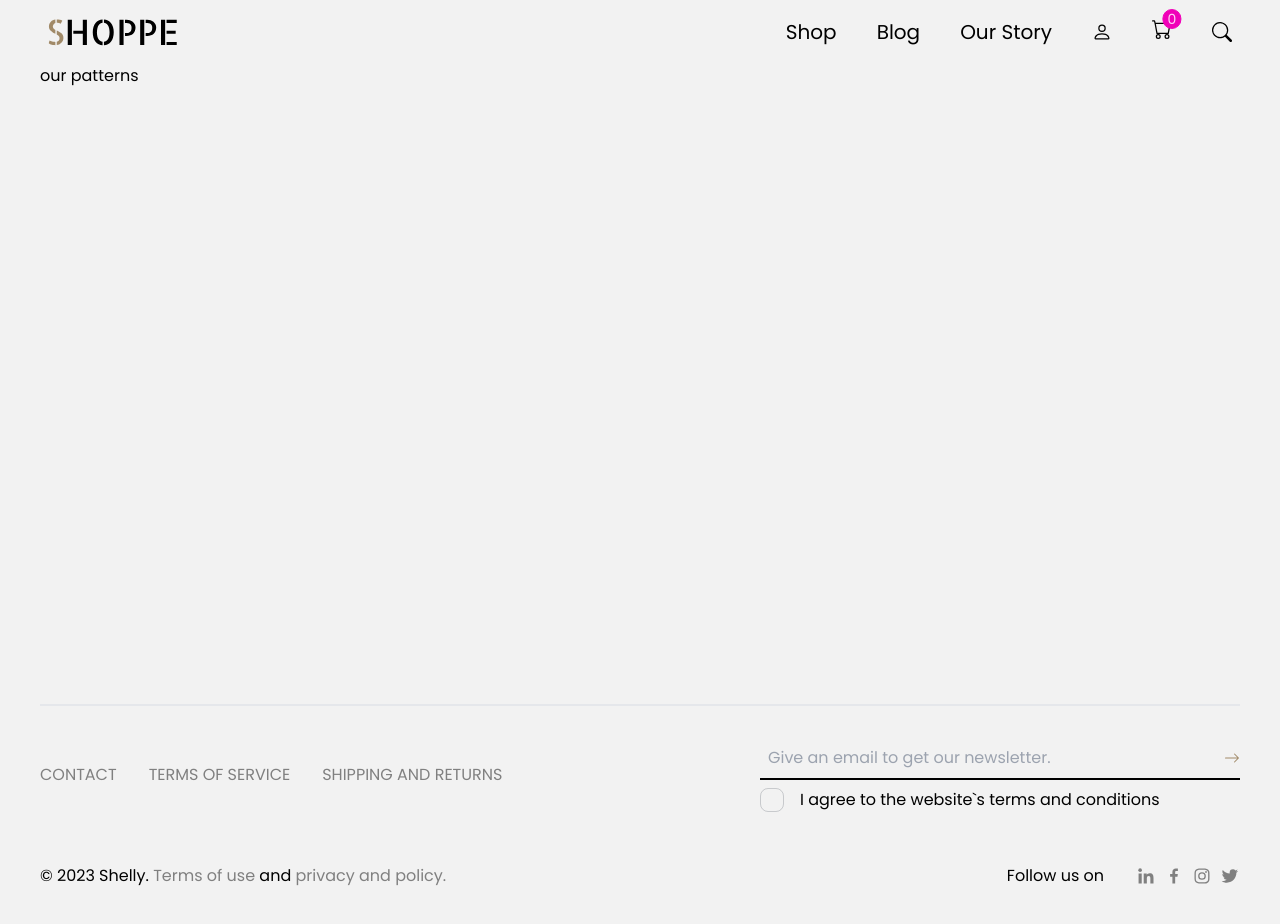
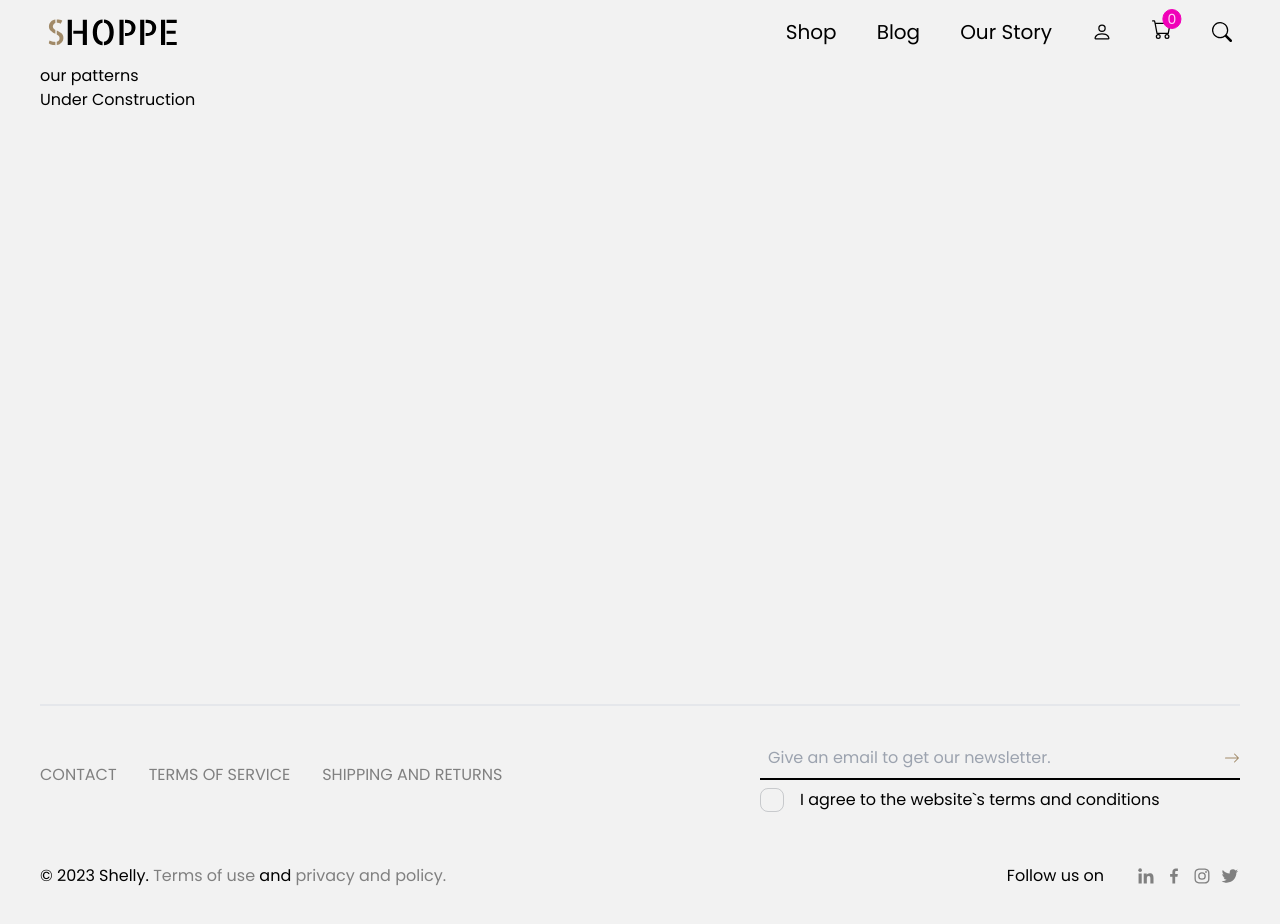
Before and after one commit to Twise007/shoppe, a React (Create React App) app: page /blog in a window 1280 px wide. Built offline with nearby package versions, Linux system fonts and the light colour scheme.

Commit message:
blog page

```diff
--- a/src/pages/Blog.jsx
+++ b/src/pages/Blog.jsx
@@ -5,7 +5,7 @@ const Blog = () => {
     <div className="min-h-[80vh]">
       <div>
         <h3>our patterns</h3>
-        <div></div>
+        <div>Under Construction</div>
       </div>
     </div>
   );
```
